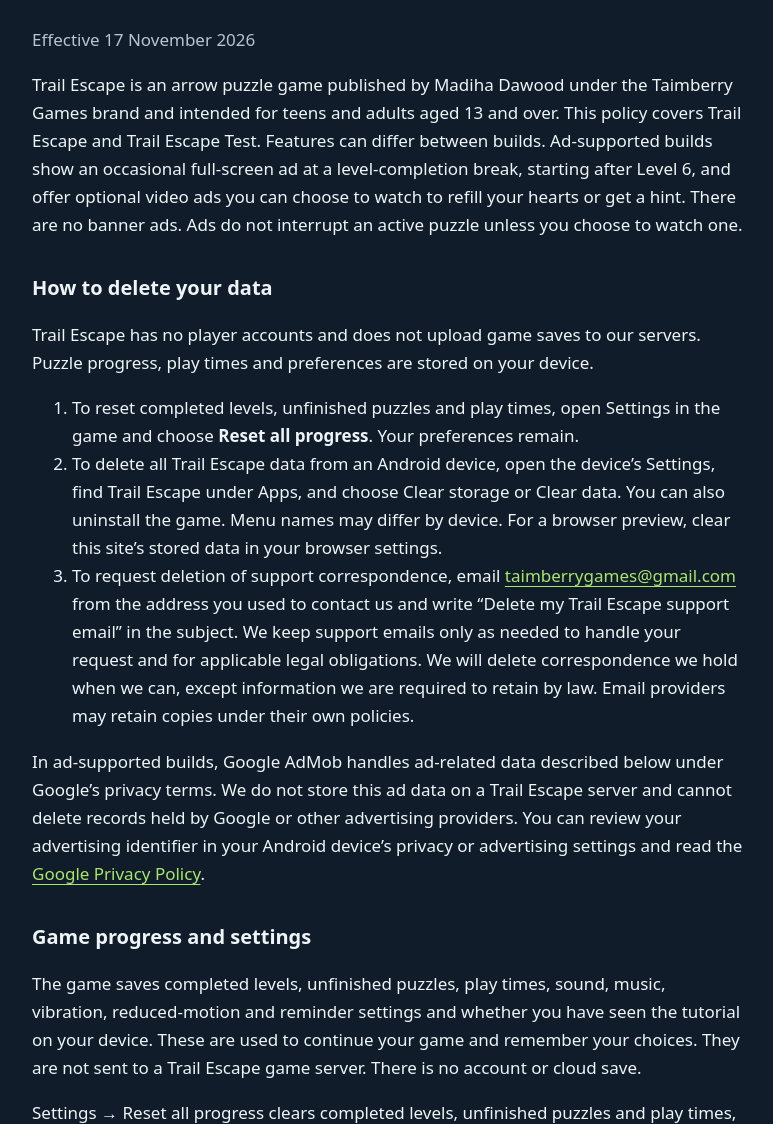
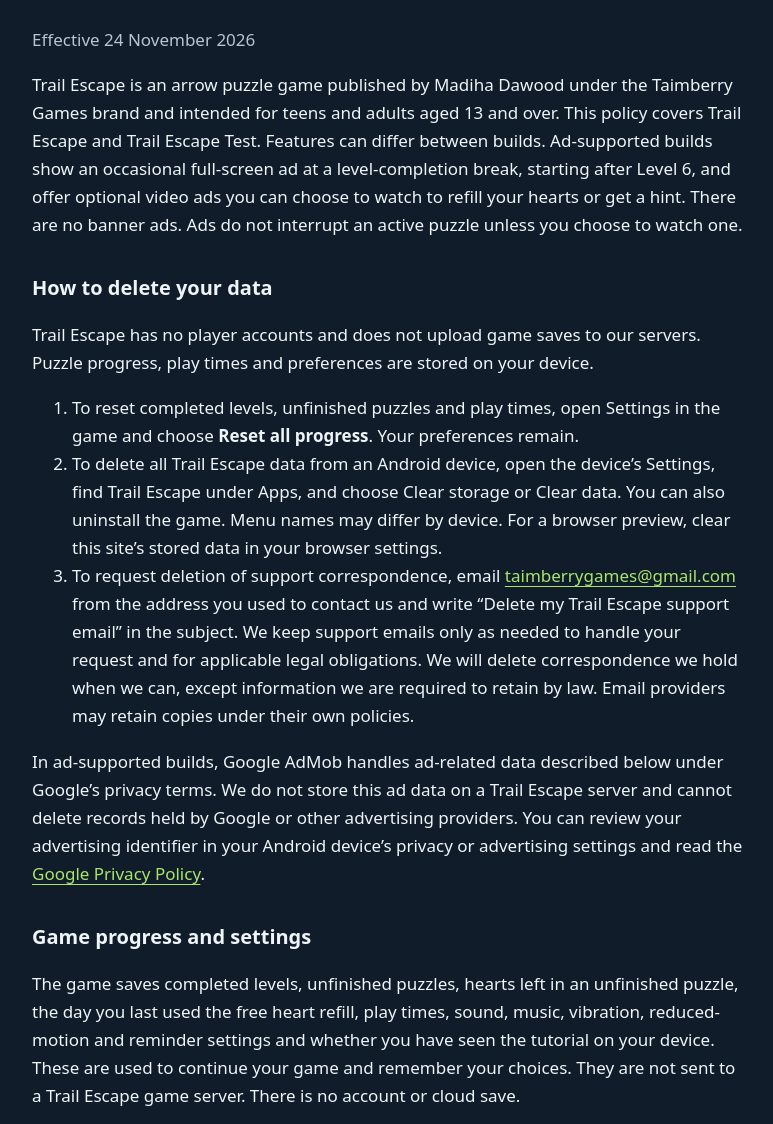
Before and after one commit to taimoorx900-dev/taimberry-games-privacy, a plain HTML site: page privacy.html in a window 1280 px wide. Shown: the part 187-1311 px from the top of the page, without its empty margins (252-1025 px from the left). Drawn offline with Linux system fonts and the light colour scheme.

Commit message:
Update privacy.html

```diff
--- a/privacy.html
+++ b/privacy.html
@@ -23,7 +23,7 @@
   <main>
     <p class="brand">Taimberry Games · Trail Escape</p>
     <h1>Privacy Policy</h1>
-      <p class="policy-date">Effective 17 November 2026</p>
+      <p class="policy-date">Effective 24 November 2026</p>
     <p>Trail Escape is an arrow puzzle game published by Madiha Dawood under the Taimberry Games brand and intended for teens and adults aged 13 and over. This policy covers Trail Escape and Trail Escape Test. Features can differ between builds. Ad-supported builds show an occasional full-screen ad at a level-completion break, starting after Level 6, and offer optional video ads you can choose to watch to refill your hearts or get a hint. There are no banner ads. Ads do not interrupt an active puzzle unless you choose to watch one.</p>
     <h2 id="data-deletion">How to delete your data</h2>
     <p>Trail Escape has no player accounts and does not upload game saves to our servers. Puzzle progress, play times and preferences are stored on your device.</p>
@@ -35,7 +35,7 @@
     <p>In ad-supported builds, Google AdMob handles ad-related data described below under Google’s privacy terms. We do not store this ad data on a Trail Escape server and cannot delete records held by Google or other advertising providers. You can review your advertising identifier in your Android device’s privacy or advertising settings and read the <a href="https://policies.google.com/privacy">Google Privacy Policy</a>.</p>
 
     <h2>Game progress and settings</h2>
-    <p>The game saves completed levels, unfinished puzzles, play times, sound, music, vibration, reduced-motion and reminder settings and whether you have seen the tutorial on your device. These are used to continue your game and remember your choices. They are not sent to a Trail Escape game server. There is no account or cloud save.</p>
+    <p>The game saves completed levels, unfinished puzzles, hearts left in an unfinished puzzle, the day you last used the free heart refill, play times, sound, music, vibration, reduced-motion and reminder settings and whether you have seen the tutorial on your device. These are used to continue your game and remember your choices. They are not sent to a Trail Escape game server. There is no account or cloud save.</p>
     <p>Settings → Reset all progress clears completed levels, unfinished puzzles and play times, but keeps your preferences. Android’s Clear storage option or uninstalling removes the app’s local data. Browser previews use browser storage, which you can clear in your browser settings. The normal and test apps keep separate saves.</p>
 
     <h2 id="reminders">Comeback reminders</h2>
@@ -46,7 +46,7 @@
     <p>Google and participating advertising technology providers may use ad-request information to deliver, measure and protect advertising. Whether an ad is personalized can depend on your region, privacy choices, device settings and applicable requirements. We do not operate our own game server or use a crash-reporting service. Google's handling of information is also described in the <a href="https://policies.google.com/privacy">Google Privacy Policy</a>.</p>
 
     <h2 id="analytics">Game analytics (Firebase)</h2>
-    <p>Trail Escape uses Google Analytics for Firebase to understand how the game is played, so we can improve level difficulty and fix problems. It records gameplay events such as starting, finishing or restarting a level, play time, number of mistakes, running out of hearts, and whether you chose to watch an optional video ad for hearts or a hint. Firebase also collects basic app usage such as app opens and session length, plus device information such as device model, Android version, app version and an approximate country based on IP address. It uses a random app instance ID, not your name, email or Advertising ID, and this data is not used to personalize ads.</p>
+    <p>Trail Escape uses Google Analytics for Firebase to understand how the game is played, so we can improve level difficulty and fix problems. It records gameplay events such as starting, finishing or restarting a level, play time, number of mistakes, running out of hearts, using the free daily heart refill, whether comeback reminders were set or opened, and whether you chose to watch an optional video ad for hearts or a hint. Firebase also collects basic app usage such as app opens and session length, plus device information such as device model, Android version, app version and an approximate country based on IP address. It uses a random app instance ID, not your name, email or Advertising ID, and this data is not used to personalize ads.</p>
     <p>Analytics data is processed by Google and kept for a limited time under Google’s retention settings. Clearing the app’s storage or uninstalling the game resets the app instance ID. Read more in Google’s <a href="https://firebase.google.com/support/privacy">Firebase privacy information</a>.</p>
 
     <h2>Consent and privacy choices</h2>
```
